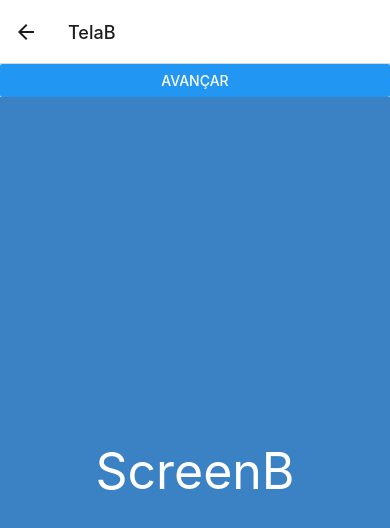
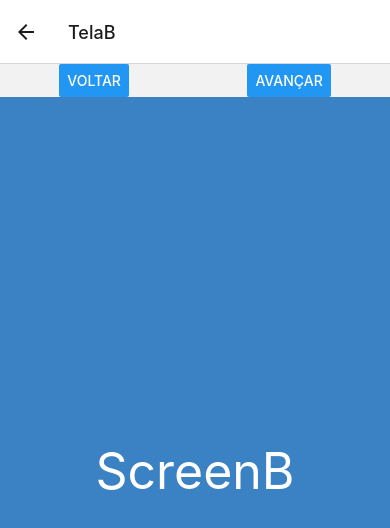
Before and after one commit to andremoraes98/react-native-udemy, a React Native app in the folder 3 - Navegação/: screen / in a window 390 px wide. Both pictures are taken after a click on the button "AVANÇAR". Shown: the top 528 px of the page. Built offline with nearby package versions, Linux system fonts and the light colour scheme.

Commit message:
Adiçao do botao Voltar

```diff
--- a/3 - Navegação/src/components/PassoStack.js
+++ b/3 - Navegação/src/components/PassoStack.js
@@ -3,10 +3,19 @@ import { Button, StyleSheet, View } from 'react-native';
 
 class PassoStack extends Component {
   render() {
-    const { children, advance } = this.props;
+    const { children, advance, back } = this.props;
     return (
       <View style={ styles.container }>
-        <View>
+        <View style={ styles.buttons }>
+          { back
+              ? <Button
+                  title='Voltar'
+                  onPress={ () => {
+                    this.props.navigation.goBack()
+                  }}
+                />
+              : false
+          }
           { advance
               ? <Button
                   title='Avançar'
@@ -28,6 +37,10 @@ class PassoStack extends Component {
 const styles = StyleSheet.create({
   container: {
     flex: 1
+  },
+  buttons: {
+    flexDirection: 'row',
+    justifyContent: 'space-around',
   }
 });
 
--- a/3 - Navegação/src/navegação/Stack.js
+++ b/3 - Navegação/src/navegação/Stack.js
@@ -27,7 +27,7 @@ class StackNavigation extends Component {
 
         <Stack.Screen name="TelaB">
           {(props) => (
-              <PassoStack { ...props } advance={'TelaC'}>
+              <PassoStack { ...props } advance={'TelaC'} back>
                 <ScreenB />
               </PassoStack>
             )}
@@ -35,7 +35,7 @@ class StackNavigation extends Component {
 
         <Stack.Screen name="TelaC">
           {(props) => (
-              <PassoStack { ...props } advance={'TelaA'}>
+              <PassoStack { ...props } advance={'TelaA'} back>
                 <ScreenC />
               </PassoStack>
             )}
```
